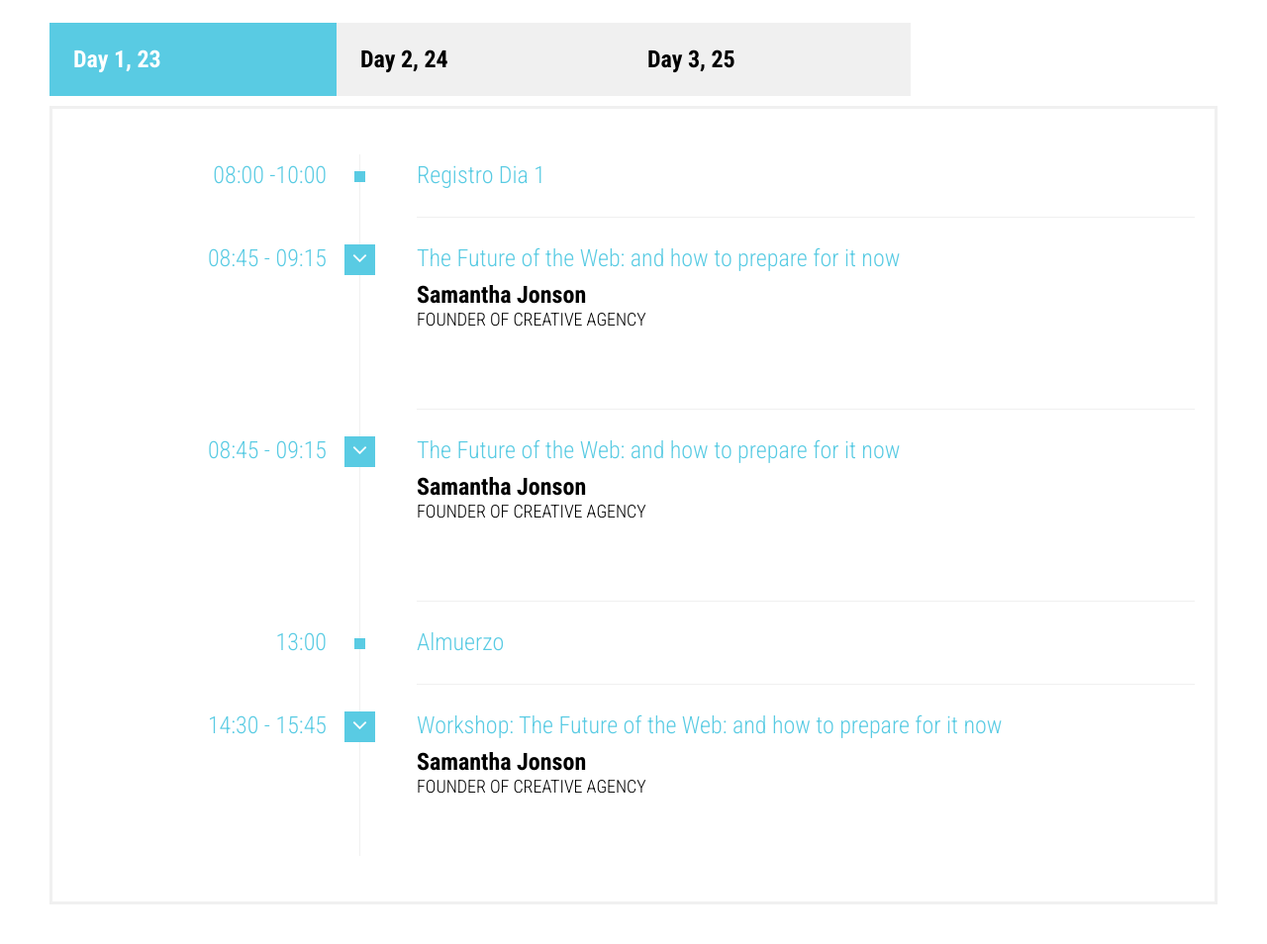
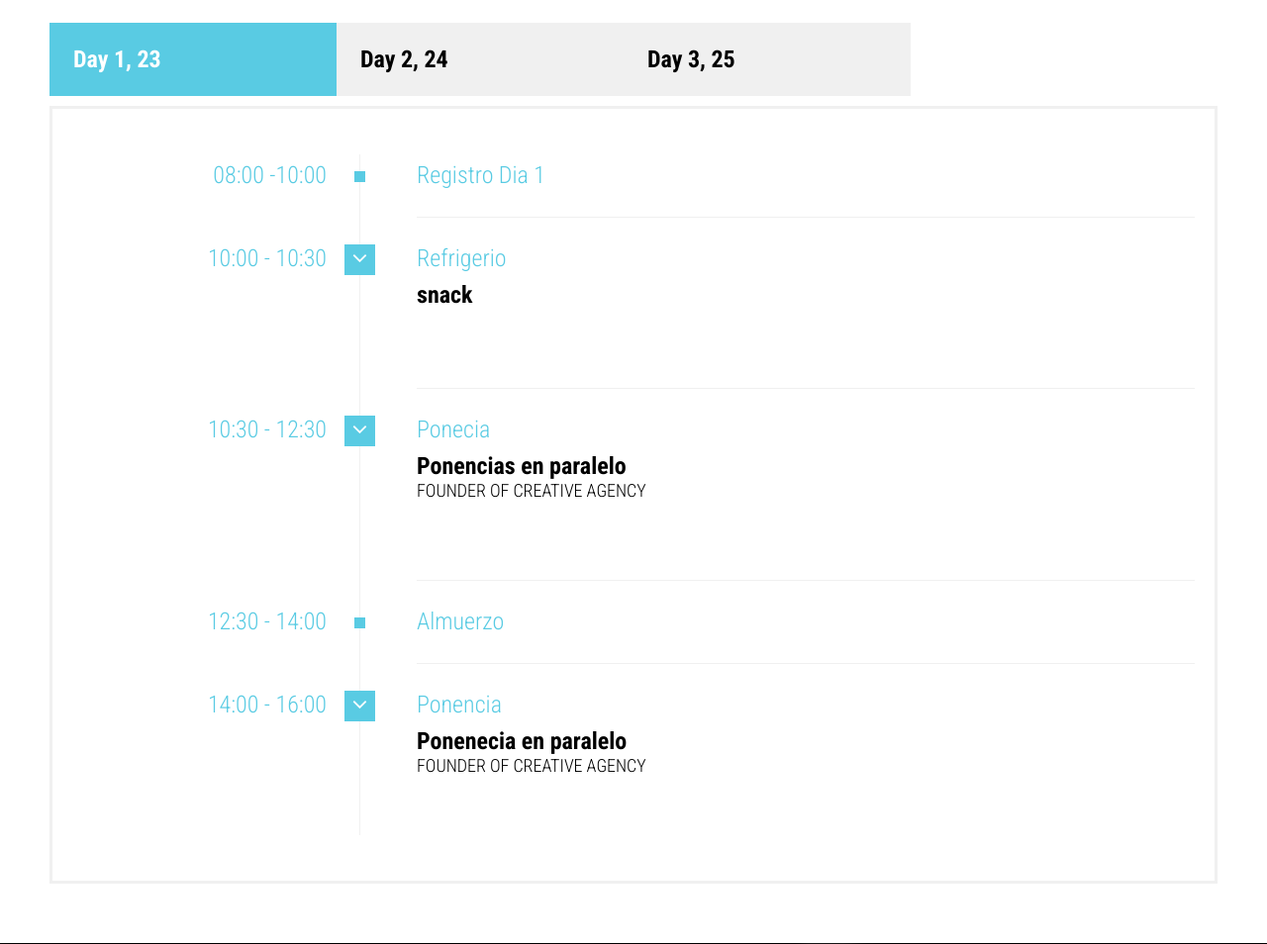
Before and after one commit to sololuz/cibb-web, a Django app: template app/templates/index.html in a window 1280 px wide. Shown: the part 2257-3211 px from the top of the page at 99% size. Run offline with Django 3.2, Linux system fonts and the light colour scheme; the template is opened without the code that fills it, so the values that code supplies are empty; some libraries are stand-ins or nearby versions.

Commit message:
mesage ya ya

```diff
--- a/app/templates/index.html
+++ b/app/templates/index.html
@@ -5,7 +5,7 @@
 
 <head>
 <meta charset="utf-8">
-<title>Congreso de Ingenieria BioMedica</title>
+<title> CIBB Congreso de Ingenieria BioMedica </title>
 
 <meta name="keywords" content="" />
 <meta name="description" content="" />
@@ -219,89 +219,65 @@
           <div class="event extend">
 
             <!-- event time -->
-            <div class="event-time">08:45 - 09:15 <span><i class="fa fa-angle-up"></i></span></div>
+            <div class="event-time">10:00 - 10:30<span><i class="fa fa-angle-up"></i></span></div>
             <!-- event time ends! -->
 
             <!-- event details -->
             <div class="event-info">
 
                 <div>
-                  <h4><a href="#">The Future of the Web: and how to prepare for it now</a></h4>
-                  <p class="speaker"><strong>Samantha Jonson</strong><br/>Founder of Creative Agency</p>
+                  <h4><a href="#">Refrigerio </a></h4>
+                  <p class="speaker"><strong>snack</strong><br/></p>
 
-                  <p><img src="{% static 'images/small_member_placeholder.jpg' %}" alt="" /> Nunc commodo tellus diam, sed molestie quam fermentum varius. Etiam finibus lorem vel interdum volutpat. Suspendisse potenti. Duis non sem nisi. Phasellus iaculis placerat neque id fringilla. Nunc commodo tellus diam, sed molestie quam fermentum varius. Etiam finibus lorem vel interdum volutpat. Suspendisse potenti. Duis non sem nisi. Phasellus iaculis placerat neque id fringilla.</p>
-
-                  <p>Suspendisse potenti. Duis non sem nisi. Phasellus iaculis placerat neque id fringilla. Nunc commodo tellus diam, sed molestie quam fermentum varius. Etiam finibus lorem vel interdum volutpat. Suspendisse potenti. Duis non sem nisi. Phasellus iaculis placerat neque id fringilla.</p>
+                  <p><img src="{% static 'images/small_member_placeholder.jpg' %}" alt="" /> </p>
+                  <p></p>
                 </div>
 
             </div>
-            <!-- event details ends! -->
+          </div>
 
+          <div class="event extend">
+
+            <!-- event time -->
+            <div class="event-time">10:30 - 12:30 <span><i class="fa fa-angle-up"></i></span></div>
+            <!-- event time ends! -->
+
+            <!-- event details -->
+            <div class="event-info">
+              <div>
+                <h4><a href="#">Ponecia </a></h4>
+                <p class="speaker"><strong>Ponencias en paralelo</strong><br/>Founder of Creative Agency</p>
+
+                <p></p>
+
+                <p>Nunc commodo tellus diam, sed molestie quam fermentum varius. Etiam finibus <a href="#"><i class="fa fa-anchor"></i> lorem vel interdum volutpat</a>. Suspendisse potenti. Duis non sem nisi. Phasellus iaculis placerat neque id fringilla.</p>
+
+                <p></p>
+              </div>
+            </div>
+          </div>
+
+          <!-- single event -->
+          <div class="event">
+            <div class="event-time">12:30 - 14:00<span></span></div>
+            <div class="event-info">
+              <div>
+                <h4>Almuerzo</h4>
+              </div>
+            </div>
           </div>
           <!-- single event ends! -->
 
           <!-- single event -->
           <div class="event extend">
-
-            <!-- event time -->
-            <div class="event-time">08:45 - 09:15 <span><i class="fa fa-angle-up"></i></span></div>
-            <!-- event time ends! -->
-
-            <!-- event details -->
+            <div class="event-time">14:00 - 16:00 <span><i class="fa fa-angle-up"></i></span></div>
             <div class="event-info">
 
               <div>
-                <h4><a href="#">The Future of the Web: and how to prepare for it now</a></h4>
-                <p class="speaker"><strong>Samantha Jonson</strong><br/>Founder of Creative Agency</p>
+                <h4><a href="#">Ponencia</a></h4>
+                <p class="speaker"><strong>Ponenecia en paralelo</strong><br/>Founder of Creative Agency</p>
 
-                <p>Nunc commodo tellus diam, sed molestie quam fermentum varius. Etiam finibus lorem vel interdum volutpat. Suspendisse potenti. Duis non sem nisi. Phasellus iaculis placerat neque id fringilla. Nunc commodo tellus diam, sed molestie quam fermentum varius. Etiam finibus lorem vel interdum volutpat. Suspendisse potenti. Duis non sem nisi. Phasellus iaculis placerat neque id fringilla.</p>
-
-                <p>Nunc commodo tellus diam, sed molestie quam fermentum varius. Etiam finibus <a href="#"><i class="fa fa-anchor"></i> lorem vel interdum volutpat</a>. Suspendisse potenti. Duis non sem nisi. Phasellus iaculis placerat neque id fringilla.</p>
-
-                <p>Nunc commodo tellus diam, sed molestie quam fermentum varius. Etiam finibus lorem vel interdum volutpat. Suspendisse potenti. Duis non sem nisi. Phasellus iaculis placerat neque id fringilla.</p>
-              </div>
-
-            </div>
-            <!-- event details ends! -->
-
-          </div>
-          <!-- single event ends! -->
-
-          <!-- single event -->
-          <div class="event">
-
-            <!-- event time -->
-            <div class="event-time">13:00 <span></span></div>
-            <!-- event time ends! -->
-
-            <!-- event details -->
-            <div class="event-info">
-
-              <div>
-                <h4>Almuerzo</h4>
-              </div>
-
-            </div>
-            <!-- event details ends! -->
-
-          </div>
-          <!-- single event ends! -->
-
-          <!-- single event -->
-          <div class="event extend">
-
-            <!-- event time -->
-            <div class="event-time">14:30 - 15:45 <span><i class="fa fa-angle-up"></i></span></div>
-            <!-- event time ends! -->
-
-            <!-- event details -->
-            <div class="event-info">
-
-              <div>
-                <h4><a href="#">Workshop: The Future of the Web: and how to prepare for it now</a></h4>
-                <p class="speaker"><strong>Samantha Jonson</strong><br/>Founder of Creative Agency</p>
-
-                <p>Nunc commodo tellus diam, sed molestie quam fermentum varius. Etiam finibus lorem vel interdum volutpat. Suspendisse potenti. Duis non sem nisi. Phasellus iaculis placerat neque id fringilla. Nunc commodo tellus diam, sed molestie quam fermentum varius. Etiam finibus lorem vel interdum volutpat. Suspendisse potenti. Duis non sem nisi. Phasellus iaculis placerat neque id fringilla.</p>
+                <p>Nunc commodo tellus diam, sed molestie quam fermentum varius. Etiam finibus lorem vel interdum volutpat. Suspendisse potenti.</p>
               </div>
 
             </div>
```
